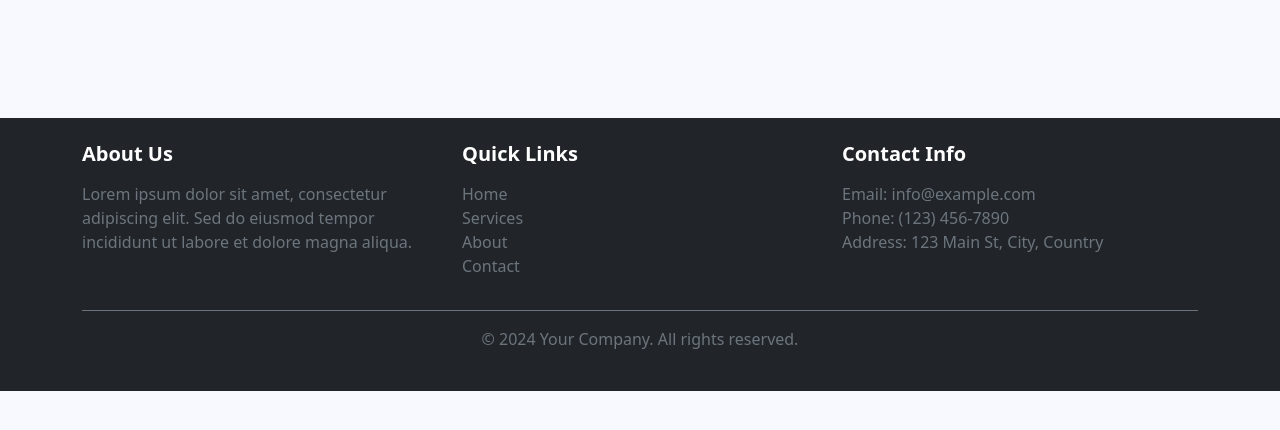
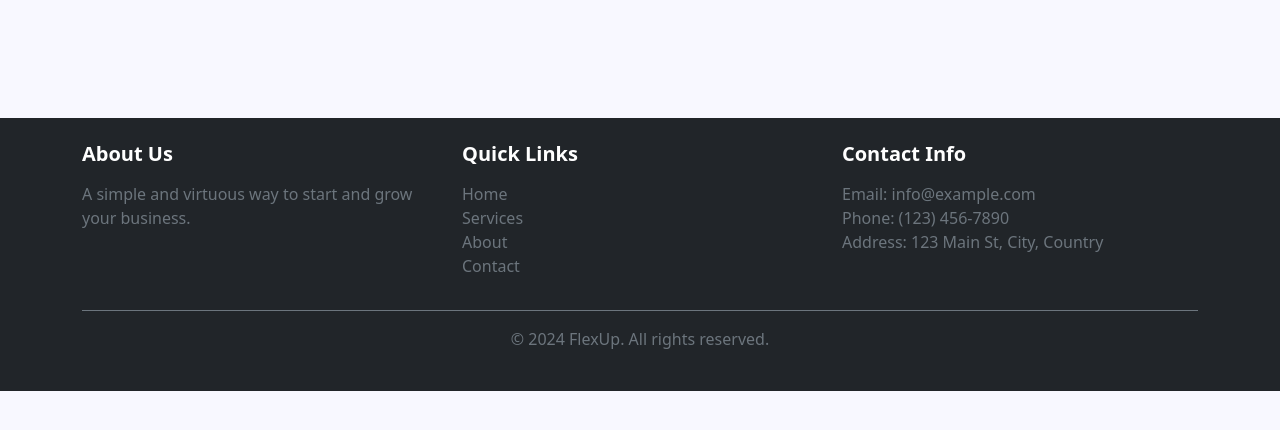
Before and after one commit to ZSmain/flexup-ui-experiment, a Django app: page / in a window 1280 px wide. Shown: the part 156-586 px from the top of the page. Run offline with Django 5.2, Linux system fonts and the light colour scheme.

Commit message:
Update footer content with new business description and company name

```diff
--- a/core/templates/partials/footer.html
+++ b/core/templates/partials/footer.html
@@ -3,7 +3,7 @@
     <div class="row">
       <div class="col-md-4">
         <h3 class="fs-5 fw-bold mb-3">About Us</h3>
-        <p class="text-secondary">Lorem ipsum dolor sit amet, consectetur adipiscing elit. Sed do eiusmod tempor incididunt ut labore et dolore magna aliqua.</p>
+        <p class="text-secondary">A simple and virtuous way to start and grow your business.</p>
       </div>
       <div class="col-md-4">
         <h3 class="fs-5 fw-bold mb-3">Quick Links</h3>
@@ -32,7 +32,7 @@
       </div>
     </div>
     <div class="text-center mt-3 border-top pt-3 border-secondary">
-      <p class="text-secondary">© 2024 Your Company. All rights reserved.</p>
+      <p class="text-secondary">© 2024 FlexUp. All rights reserved.</p>
     </div>
   </div>
 </footer>
```
